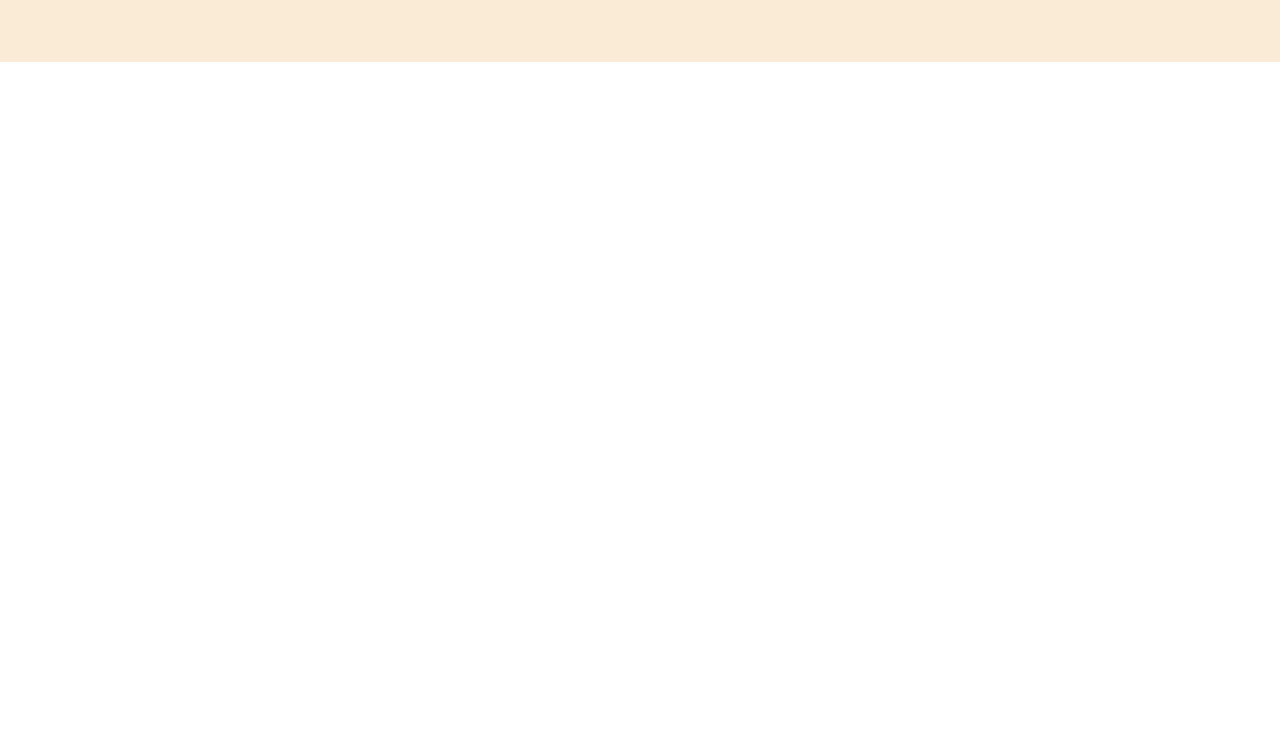
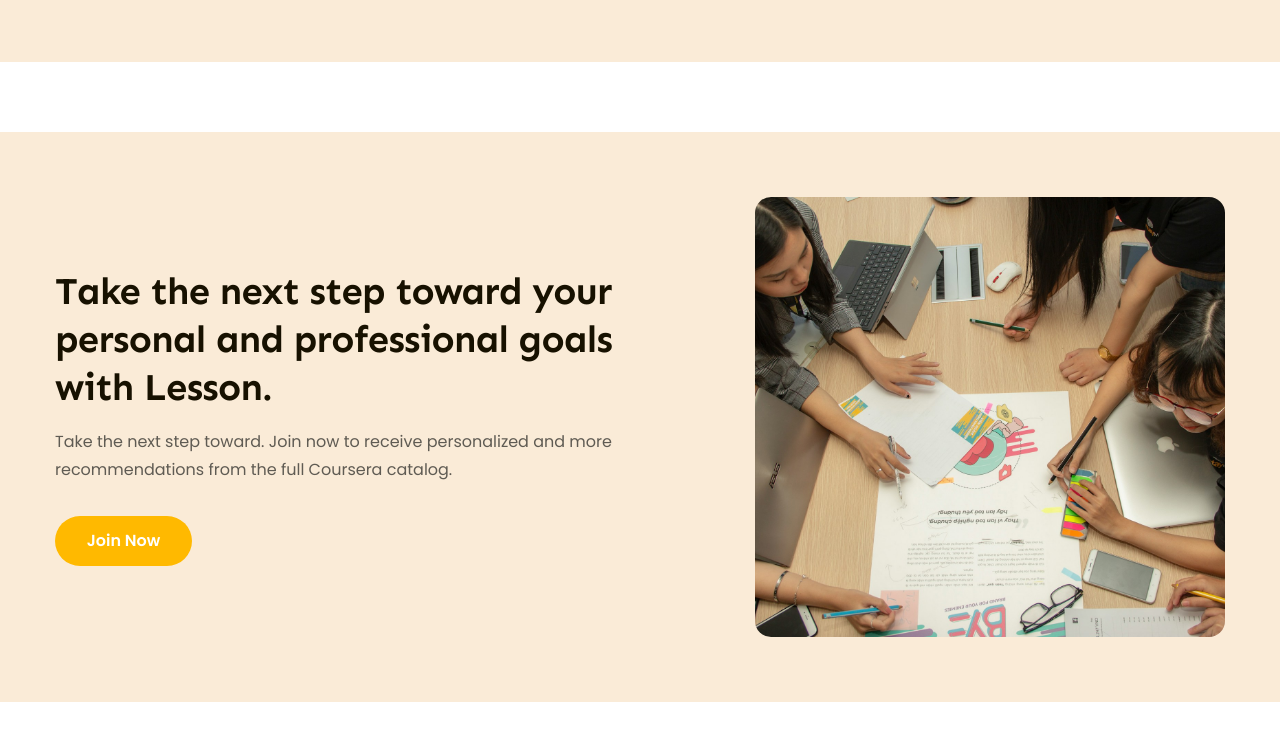
Before and after one commit to dstijl62/FIgma-to-HTML, a plain HTML site: page index.html in a window 1280 px wide. Shown: the part 2978-3718 px from the top of the page. Drawn offline with Linux system fonts and the light colour scheme.

Commit message:
Phần 11

```diff
--- a/assets/css/style.css
+++ b/assets/css/style.css
@@ -621,7 +621,7 @@
 }
 
 
-/* ======================== features =================== */
+/* ======================== features 1 =================== */
 
 .features{
     margin-top: 135px;
@@ -673,3 +673,24 @@
     height: 50px;
     background: var(--primary-color);
 }
+
+
+/* ======================== features features-2nd =================== */
+
+.features-2nd .body{
+    flex-direction: row-reverse;
+
+}
+
+.features-2nd {
+    margin-top: 70px;
+}
+
+.features-2nd .content{
+    width: 49%;
+}
+
+.features-2nd .images img{
+    width: 470px;
+height: 440px;
+}
--- a/index.html
+++ b/index.html
@@ -335,7 +335,7 @@
             </div>
         </div>
 
-        <!-- Khối features -->
+        <!-- Khối features 1 -->
         <div class="features">
             <div class="main-content">
                 <!-- .body>.images>.img*2^.content -->
@@ -363,6 +363,32 @@
             </div>
         </div>
 
+        <!-- Khối features 2 -->
+        <div class="features features-2nd">
+            <div class="main-content">
+                <!-- .body>.images>.img*2^.content -->
+                 <div class="body">
+                    <div class="images">
+                        <img src="./assets/img/learn3.jpg"
+                        alt="Take the next step toward your personal and professional goals with Lesson.">
+                    </div>
+
+                    <div class="content">
+                        <h2 class="heading-lv2">
+                            Take the next step toward your personal and professional goals with Lesson.
+                        </h2>
+
+                        <p class="desc">
+                            Take the next step toward. Join now to receive
+                            personalized and more recommendations from the full Coursera catalog.
+                        </p>
+
+                        <a href="#!" class="btn cta-btn">Join Now</a>
+                    </div>
+                 </div>
+            </div>
+        </div>
+
       </main>
 
 </body>
```
